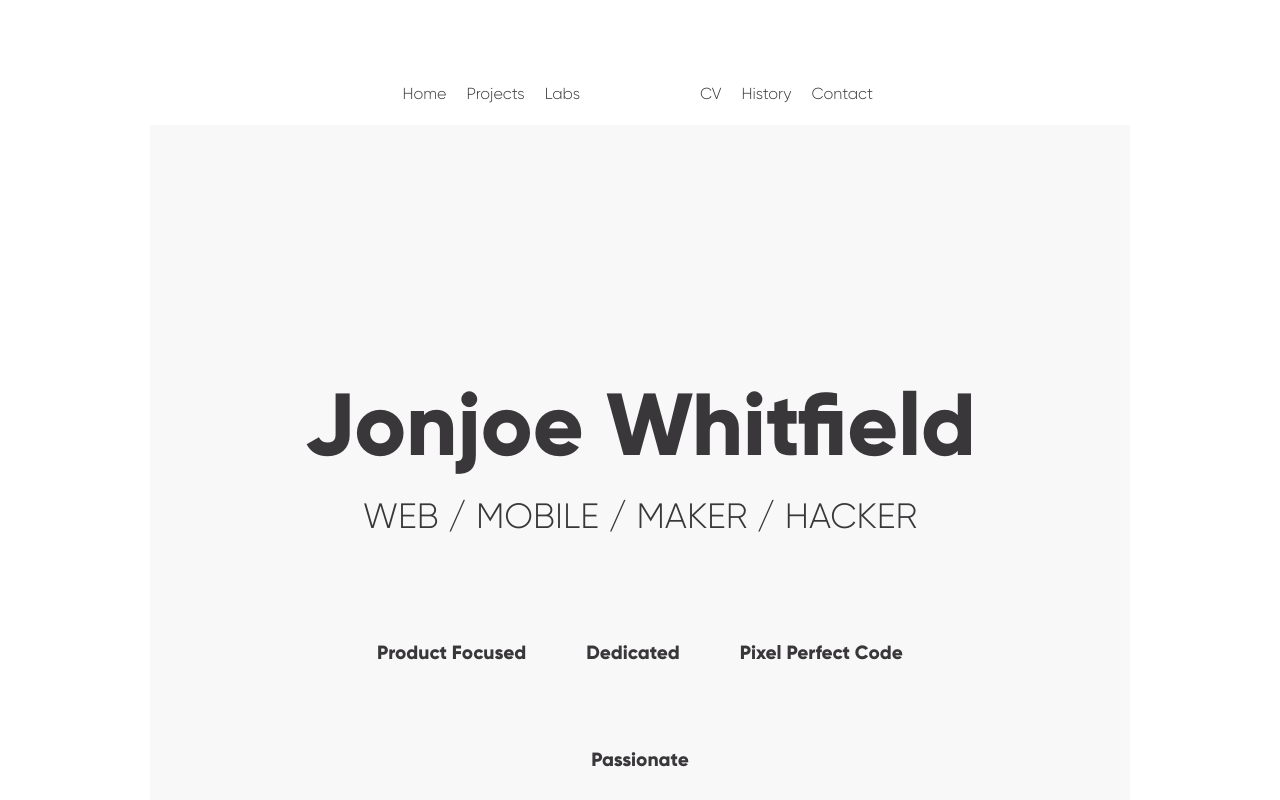
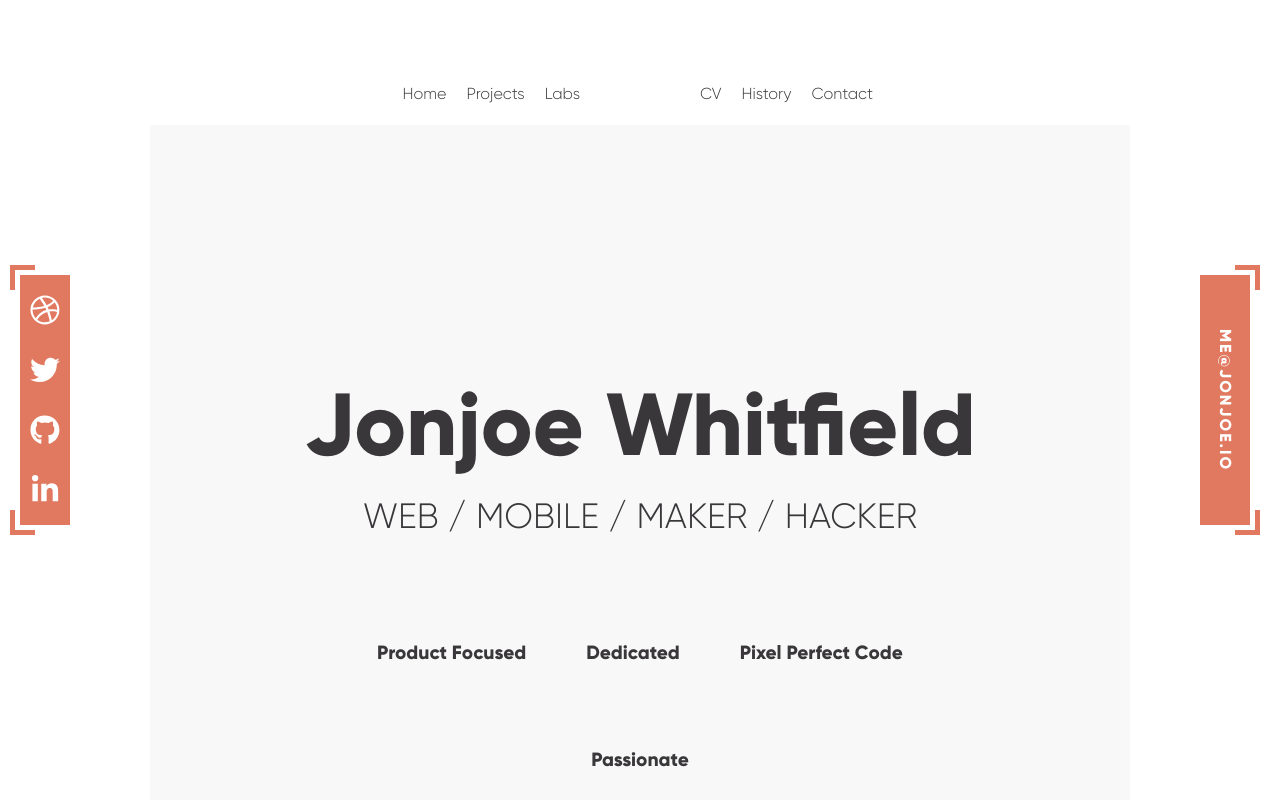
Before and after one commit to Jonjoe/website, a React (Create React App) app: page / in a window 1280 px wide. Shown: the top 800 px of the page. Built offline with nearby package versions, Linux system fonts and the light colour scheme; what @fortawesome/pro-duotone-svg-icons, @fortawesome/pro-light-svg-icons, @fortawesome/pro-solid-svg-icons would draw is missing.

Commit message:
add in asides

```diff
--- a/src/components/templates/Page/Page.component.tsx
+++ b/src/components/templates/Page/Page.component.tsx
@@ -14,6 +14,7 @@ const Page: React.FC<PageProps> = props => {
   return (
     <Styled.OuterContainer>
       <Topbar />
+      <Asides accent={accent}/>
       <MobileNavigation />
       <Styled.InnerContainer>{children}</Styled.InnerContainer>
       <Footer />
```
